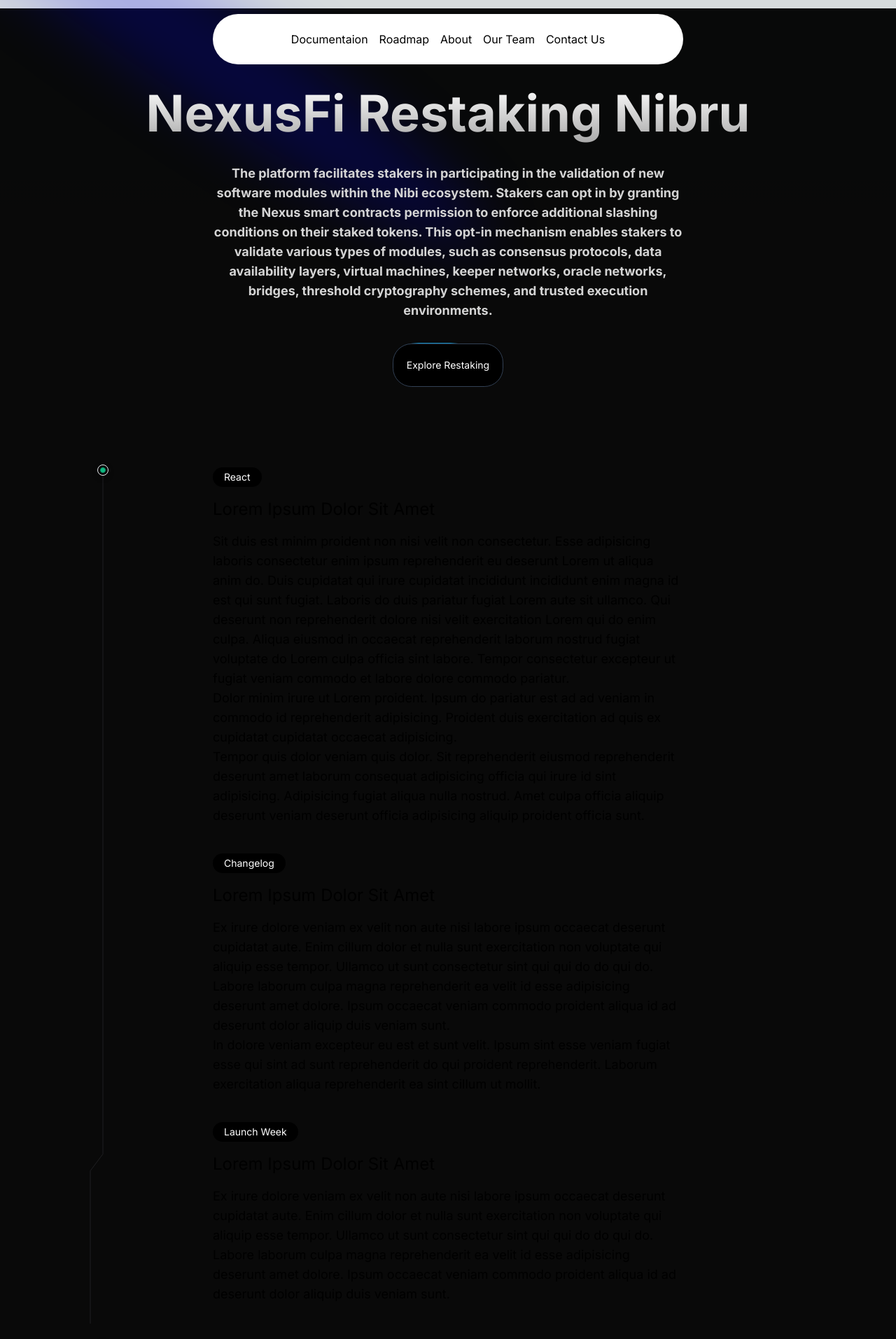
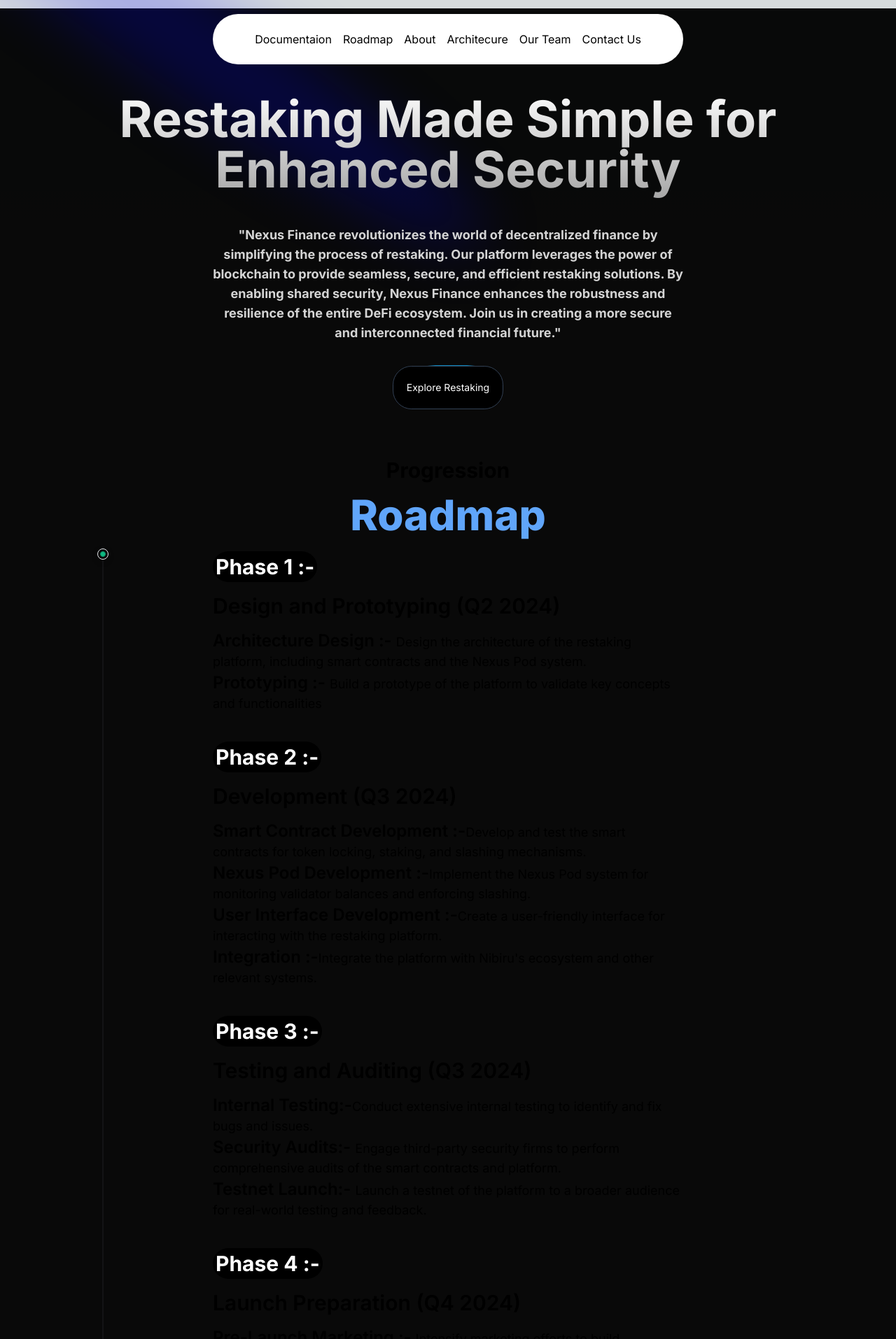
Before and after one commit to Nexus-Fi/NexusFi_website, a Next.js app: page / in a window 1280 px wide. Shown: the part 20-1934 px from the top of the page at 70% size. Built offline with nearby package versions, Linux system fonts and the light colour scheme.

Commit message:
Roadmap done

```diff
--- a/src/app/layout.tsx
+++ b/src/app/layout.tsx
@@ -6,8 +6,9 @@
 const inter = Inter({ subsets: ["latin"] });
 
 export const metadata: Metadata = {
-  title: "Create Next App",
+  title: "NexusFi",
   description: "Generated by create next app",
+  icons:""
 };
 
 export default function RootLayout({
--- a/src/app/page.tsx
+++ b/src/app/page.tsx
@@ -5,6 +5,7 @@
 import ContactUs from "@/components/ContactUs";
 import OurTeam from "@/components/OurTeam";
 import About from "@/components/About";
+import Architecture from "@/components/Architecture";
 export default function Home() {
   return (
     <main className="min-h-screen bg-black/[0.96] antialiased bg-grid-white/[0.02]">
@@ -14,7 +15,7 @@
       <Spotlight className="-top-40 left-0 md:left-60 md:-top-20" fill="blue" />
       <HeroSection />
       <Roadmap />
-      <Roadmap />
+      <Architecture />
       <ContactUs />
       <OurTeam />
       <About />
--- /dev/null
+++ b/src/components/Architecture.tsx
@@ -0,0 +1,37 @@
+import React from 'react'
+
+const Architecture = () => {
+  return (
+    <div className="flex justify-center items-center mt-10">
+      <div className="p-2 ">
+        <li className="text-xl m-2  text-wrap mb-2">
+          <ul className="text-wrap m-4 w-full">
+            Modular Design: Our architecture is designed to be modular, allowing
+            for easy upgrades and integration of new features.
+          </ul>
+          <ul className="text-wrap m-4 w-full">
+            Scalability: Built to handle large volumes of transactions
+            efficiently.
+          </ul>
+
+          <ul className="text-wrap m-4 w-full">
+            Security Layers: Multiple layers of security to protect against
+            potential threats.
+          </ul>
+
+          <ul className="text-wrap m-4 w-full">
+            Interoperability Framework**: Supports cross-chain interactions to
+            maximize flexibility and usability.
+          </ul>
+
+          <ul className="text-wrap m-4 w-full">
+            Smart Contracts: Leveraging robust and audited smart contracts to
+            ensure reliability and security.
+          </ul>
+        </li>
+      </div>
+    </div>
+  );
+}
+
+export default Architecture
--- a/src/components/HeroSection.tsx
+++ b/src/components/HeroSection.tsx
@@ -9,30 +9,29 @@
       className="h-auto md:h-[40rem] w-full rounded-md flex flex-col items-center justify-center
     relative overflow-hidden mx-auto py-10 md:py-0"
     >
-
-      <div className="p-4 relative z-10 w-full text-center text-gray-300">
+      <div className="p-4 mt-10 relative z-10 w-full text-center text-gray-300">
         <h1
-          className="mt-8 pb-3 md:mt-0 text-4xl md:text-7xl font-bold bg-clip-text text-transparent
+          className="mt-1 mb-8  pb-3 md:mt-0 text-4xl md:text-7xl font-bold bg-clip-text text-transparent
          bg-gradient-to-b from-neutral-50 to-neutral-400"
         >
-          NexusFi Restaking Nibru
+          Restaking Made Simple for Enhanced Security
         </h1>
-        <p className="mt-6 font-bold text-base md:text-lg  text-neutral-300 max-w-2xl mx-auto">
-          The platform facilitates stakers in participating in the validation of
-          new software modules within the Nibi ecosystem. Stakers can opt in by
-          granting the Nexus smart contracts permission to enforce additional
-          slashing conditions on their staked tokens. This opt-in mechanism
-          enables stakers to validate various types of modules, such as
-          consensus protocols, data availability layers, virtual machines,
-          keeper networks, oracle networks, bridges, threshold cryptography
-          schemes, and trusted execution environments.
+        <p className="mt-2 font-bold text-base md:text-lg  text-neutral-300 max-w-2xl mx-auto">
+          "Nexus Finance revolutionizes the world of decentralized finance by
+          simplifying the process of restaking. Our platform leverages the power
+          of blockchain to provide seamless, secure, and efficient restaking
+          solutions. By enabling shared security, Nexus Finance enhances the
+          robustness and resilience of the entire DeFi ecosystem. Join us in
+          creating a more secure and interconnected financial future."
         </p>
       </div>
-      <div className='mt-4'>
+      <div className="mt-4">
         <Link href={"/"}>
-          <Button borderRadius='1.75rem'
-          className='bg-black dark:bg-white text-white dark:text-black border-slate-700 dark:border-neutral-200'>
-          Explore Restaking
+          <Button
+            borderRadius="1.75rem"
+            className="bg-black dark:bg-white text-white dark:text-black border-slate-700 dark:border-neutral-200"
+          >
+            Explore Restaking
           </Button>
         </Link>
       </div>
--- a/src/components/Navbar.tsx
+++ b/src/components/Navbar.tsx
@@ -40,6 +40,14 @@
             <MenuItem
               setActive={setActive}
               active={active}
+              item="Architecure"
+            ></MenuItem>
+          </Link>
+
+          <Link href={"/"}>
+            <MenuItem
+              setActive={setActive}
+              active={active}
               item="Our Team"
             ></MenuItem>
           </Link>
--- a/src/components/Roadmap.tsx
+++ b/src/components/Roadmap.tsx
@@ -1,22 +1,28 @@
 "use client"
 import React from 'react'
-import Image from "next/image";
 import { twMerge } from "tailwind-merge";
 import { TracingBeam } from "./ui/tracing-beam";
-import bgImg from "../../bg1.jpeg"
 
 const Roadmap = () => {
   return (
     <div>
+      <div className='text-center flex flex-col justify-center relative '>
+        <div className=''>
+        <h3 className='text-3xl mb-2 leading-10 font-bold'>Progression</h3>
+        </div>
+        <div>
+        <h1 className='text-6xl mt-4 mb-4 leading-10 font-extrabold text-blue-400'> Roadmap</h1>
+        </div>
+      </div>
       <TracingBeam className="px-6">
         <div className="max-w-2xl mx-auto antialiased pt-4 relative">
           {dummyContent.map((item, index) => (
             <div key={`content-${index}`} className="mb-10">
-              <h2 className="bg-black text-white rounded-full text-sm w-fit px-4 py-1 mb-4">
+              <h2 className="bg-black text-white rounded-full text-3xl font-bold leading-2 w-fit px-1 py-1 mb-4">
                 {item.badge}
               </h2>
 
-              <p className= "text-2xl mb-4">
+              <p className= "text-3xl font-semibold mb-4">
                 {item.title}
               </p>
 
@@ -32,79 +38,200 @@
 }
 const dummyContent = [
   {
-    title: "Lorem Ipsum Dolor Sit Amet",
+    title: "Design and Prototyping (Q2 2024)",
     description: (
       <>
         <p>
-          Sit duis est minim proident non nisi velit non consectetur. Esse
-          adipisicing laboris consectetur enim ipsum reprehenderit eu deserunt
-          Lorem ut aliqua anim do. Duis cupidatat qui irure cupidatat incididunt
-          incididunt enim magna id est qui sunt fugiat. Laboris do duis pariatur
-          fugiat Lorem aute sit ullamco. Qui deserunt non reprehenderit dolore
-          nisi velit exercitation Lorem qui do enim culpa. Aliqua eiusmod in
-          occaecat reprehenderit laborum nostrud fugiat voluptate do Lorem culpa
-          officia sint labore. Tempor consectetur excepteur ut fugiat veniam
-          commodo et labore dolore commodo pariatur.
+          <span className="text-2xl font-semibold">
+            {" "}
+            Architecture Design :-{" "}
+          </span>{" "}
+          Design the architecture of the restaking platform, including smart
+          contracts and the Nexus Pod system.
         </p>
         <p>
-          Dolor minim irure ut Lorem proident. Ipsum do pariatur est ad ad
-          veniam in commodo id reprehenderit adipisicing. Proident duis
-          exercitation ad quis ex cupidatat cupidatat occaecat adipisicing.
-        </p>
-        <p>
-          Tempor quis dolor veniam quis dolor. Sit reprehenderit eiusmod
-          reprehenderit deserunt amet laborum consequat adipisicing officia qui
-          irure id sint adipisicing. Adipisicing fugiat aliqua nulla nostrud.
-          Amet culpa officia aliquip deserunt veniam deserunt officia
-          adipisicing aliquip proident officia sunt.
+          <span className="text-2xl font-semibold"> Prototyping :- </span> Build
+          a prototype of the platform to validate key concepts and
+          functionalities
         </p>
       </>
     ),
-    badge: "React",
-    image:
-      {bgImg},
+    badge: "Phase 1 :-",
   },
+
   {
-    title: "Lorem Ipsum Dolor Sit Amet",
+    title: "Development (Q3 2024)",
     description: (
       <>
         <p>
-          Ex irure dolore veniam ex velit non aute nisi labore ipsum occaecat
-          deserunt cupidatat aute. Enim cillum dolor et nulla sunt exercitation
-          non voluptate qui aliquip esse tempor. Ullamco ut sunt consectetur
-          sint qui qui do do qui do. Labore laborum culpa magna reprehenderit ea
-          velit id esse adipisicing deserunt amet dolore. Ipsum occaecat veniam
-          commodo proident aliqua id ad deserunt dolor aliquip duis veniam sunt.
+          <span className="text-2xl font-semibold">
+            Smart Contract Development :-
+          </span>
+          Develop and test the smart contracts for token locking, staking, and
+          slashing mechanisms.
         </p>
         <p>
-          In dolore veniam excepteur eu est et sunt velit. Ipsum sint esse
-          veniam fugiat esse qui sint ad sunt reprehenderit do qui proident
-          reprehenderit. Laborum exercitation aliqua reprehenderit ea sint
-          cillum ut mollit.
+          <span className="text-2xl font-semibold">
+            Nexus Pod Development :-
+          </span>
+          Implement the Nexus Pod system for monitoring validator balances and
+          enforcing slashing.
+        </p>
+
+        <p>
+          <span className="text-2xl font-semibold">
+            User Interface Development :-
+          </span>
+          Create a user-friendly interface for interacting with the restaking
+          platform.
+        </p>
+
+        <p>
+          <span className="text-2xl font-semibold">Integration :-</span>
+          Integrate the platform with Nibiru's ecosystem and other relevant
+          systems.
         </p>
       </>
     ),
-    badge: "Changelog",
-    image:
-      {bgImg},
+    badge: "Phase 2 :-",
   },
+
   {
-    title: "Lorem Ipsum Dolor Sit Amet",
+    title: "Testing and Auditing (Q3 2024)",
     description: (
       <>
         <p>
-          Ex irure dolore veniam ex velit non aute nisi labore ipsum occaecat
-          deserunt cupidatat aute. Enim cillum dolor et nulla sunt exercitation
-          non voluptate qui aliquip esse tempor. Ullamco ut sunt consectetur
-          sint qui qui do do qui do. Labore laborum culpa magna reprehenderit ea
-          velit id esse adipisicing deserunt amet dolore. Ipsum occaecat veniam
-          commodo proident aliqua id ad deserunt dolor aliquip duis veniam sunt.
+          <span className="text-2xl font-semibold">Internal Testing:-</span>
+          Conduct extensive internal testing to identify and fix bugs and
+          issues.
+        </p>
+        <p>
+          <span className="text-2xl font-semibold"> Security Audits:- </span>{" "}
+          Engage third-party security firms to perform comprehensive audits of
+          the smart contracts and platform.
+        </p>
+
+        <p>
+          <span className="text-2xl font-semibold"> Testnet Launch:- </span>{" "}
+          Launch a testnet of the platform to a broader audience for real-world
+          testing and feedback.
         </p>
       </>
     ),
-    badge: "Launch Week",
-    image:
-      {bgImg},
+    badge: "Phase 3 :-",
+  },
+
+  {
+    title: "Launch Preparation (Q4 2024)",
+    description: (
+      <>
+        <p>
+          <span className="text-2xl font-semibold">
+            {" "}
+            Pre-Launch Marketing :-{" "}
+          </span>{" "}
+          Intensify marketing efforts to build anticipation and awareness ahead
+          of the official launch.
+        </p>
+        <p>
+          <span className="text-2xl font-semibold"> Beta Launch :- </span> Early
+          Mainnet access to a broader audience(approx 2000 users) for real-world
+          testing and feedback.
+        </p>
+
+        <p>
+          <span className="text-2xl font-semibold"> Token Design :- </span>{" "}
+          Design the native token for the restaking platform, including its
+          economic model and utility within the ecosystem.
+        </p>
+
+        <p>
+          <span className="text-2xl font-semibold"> Documentation :- </span>{" "}
+          Prepare detailed documentation for users, including guides, tutorials,
+          and FAQs.
+        </p>
+        <p>
+          <span className="text-2xl font-semibold"> Final Adjustments :- </span>{" "}
+          Make final adjustments based on beta testing feedback and audit
+          results.
+        </p>
+      </>
+    ),
+    badge: "Phase 4 :-",
+  },
+
+  {
+    title: "Official Launch (Q1 2025)",
+    description: (
+      <>
+        <p>
+          <span className="text-2xl font-semibold">
+            {" "}
+            Official Public Launch :-{" "}
+          </span>{" "}
+          Officially launch the restaking platform on Nibiru for everyone.
+        </p>
+        <p>
+          <span className="text-2xl font-semibold">
+            {" "}
+            Audits and Testing :-{" "}
+          </span>{" "}
+          Conduct security audits and testing of the token contracts to ensure
+          robustness and security.
+        </p>
+        <p>
+          <span className="text-2xl font-semibold"> Ongoing Support :- </span>{" "}
+          Provide ongoing support and updates to users, ensuring a smooth
+          transition and addressing any post-launch issues.
+        </p>
+
+        <p>
+          <span className="text-2xl font-semibold"> Token Launch :- </span> If
+          applicable, launch the native token associated with the restaking
+          platform, including an initial distribution event (e.g., ICO or
+          airdrop).
+        </p>
+      </>
+    ),
+    badge: "Phase 5 :-",
+  },
+
+  {
+    title: "Improvement and Development (Q2 2025)",
+    description: (
+      <>
+        <p>
+          <span className="text-2xl font-semibold">
+            {" "}
+            Smart Contract Development :-{" "}
+          </span>{" "}
+          Develop the smart contracts required for the token's functionality and
+          distribution.
+        </p>
+        <p>
+          <span className="text-2xl font-semibold">
+            {" "}
+            Initial Distribution Event :-{" "}
+          </span>{" "}
+          Conduct an initial distribution event, such as an ICO or airdrop, to
+          launch the native token.
+        </p>
+
+        <p>
+          <span className="text-2xl font-semibold"> Exchange Listings :- </span>{" "}
+          List the token on major exchanges and enable trading.
+        </p>
+        <p>
+          <span className="text-2xl font-semibold">
+            {" "}
+            Community Engagement :-{" "}
+          </span>{" "}
+          Intensify marketing efforts to build anticipation and awareness around
+          the token launch.
+        </p>
+      </>
+    ),
+    badge: "Phase 6 :-",
   },
 ];
 export default Roadmap
```
